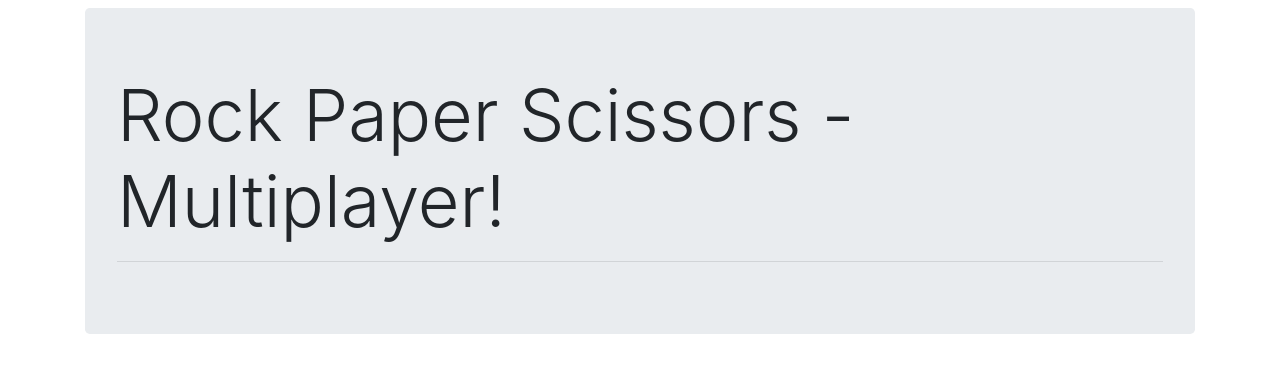
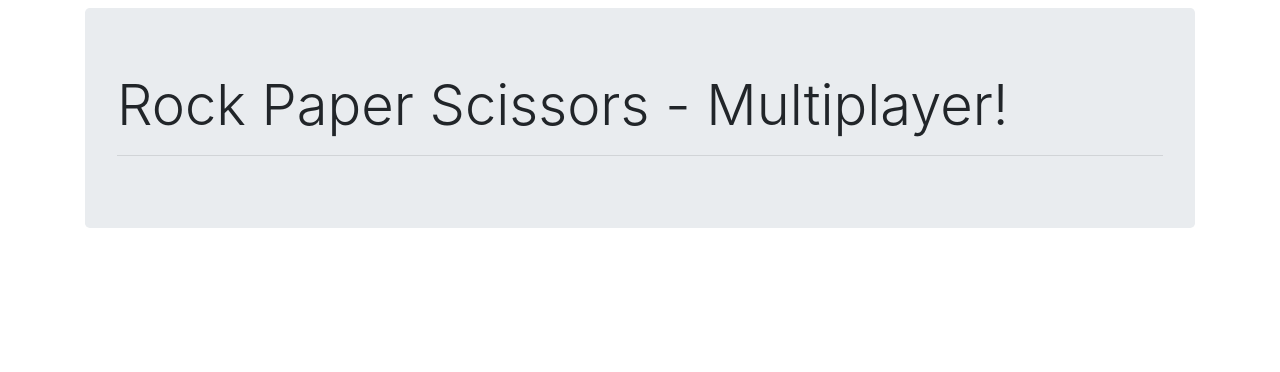
Before and after one commit to nanderson815/RPS-Multiplayer, a plain HTML site: page index.html in a window 1280 px wide. Drawn offline with nearby package versions, Linux system fonts and the light colour scheme.

Commit message:
Updated 1 1 19

```diff
--- a/index.html
+++ b/index.html
@@ -20,7 +20,7 @@
 <body>
     <div class="container">
         <div class="jumbotron mt-2">
-            <h1 class="display-3">Rock Paper Scissors - Multiplayer!</h1>
+            <h1 class="display-4">Rock Paper Scissors - Multiplayer!</h1>
             <p class="lead"></p>
             <hr class="my-2">
         </div>
```
